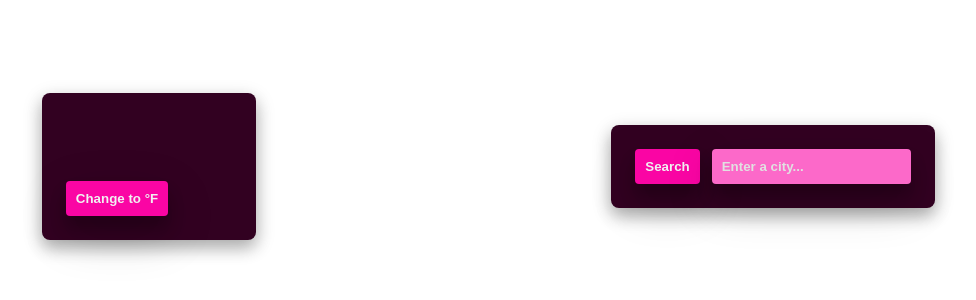
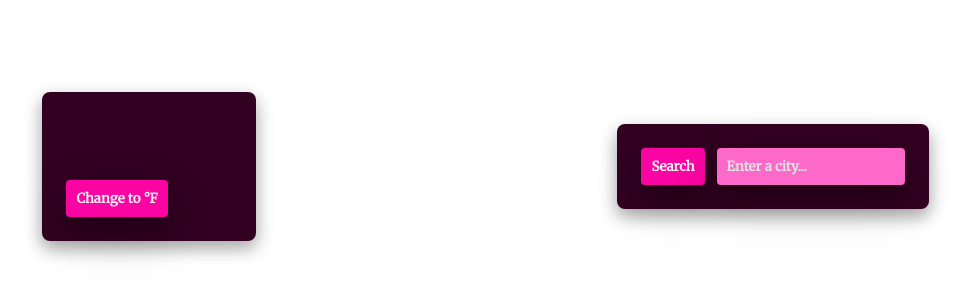
Before and after one commit to vincentanu04/weather-api, a plain HTML site: page index.html in a window 1280 px wide. Shown: the part 250-550 px from the top of the page, without its empty margins (179-1155 px from the left). Drawn offline with Linux system fonts and the light colour scheme; no server answers.

Commit message:
Change font family

```diff
--- a/index.html
+++ b/index.html
@@ -4,6 +4,9 @@
     <meta charset="UTF-8">
     <meta name="viewport" content="width=device-width, initial-scale=1.0">
     <title>Weather API</title>
+    <link rel="preconnect" href="https://fonts.googleapis.com">
+    <link rel="preconnect" href="https://fonts.gstatic.com" crossorigin>
+    <link href="https://fonts.googleapis.com/css2?family=Merriweather&display=swap" rel="stylesheet">
     <link rel="stylesheet" href="style.css">
 </head>
 <body>
--- a/style.css
+++ b/style.css
@@ -9,6 +9,7 @@
     box-sizing: border-box;
     margin: 0;
     padding: 0;
+    font-family: 'Merriweather', sans-serif;
 }
 
 body {
```
